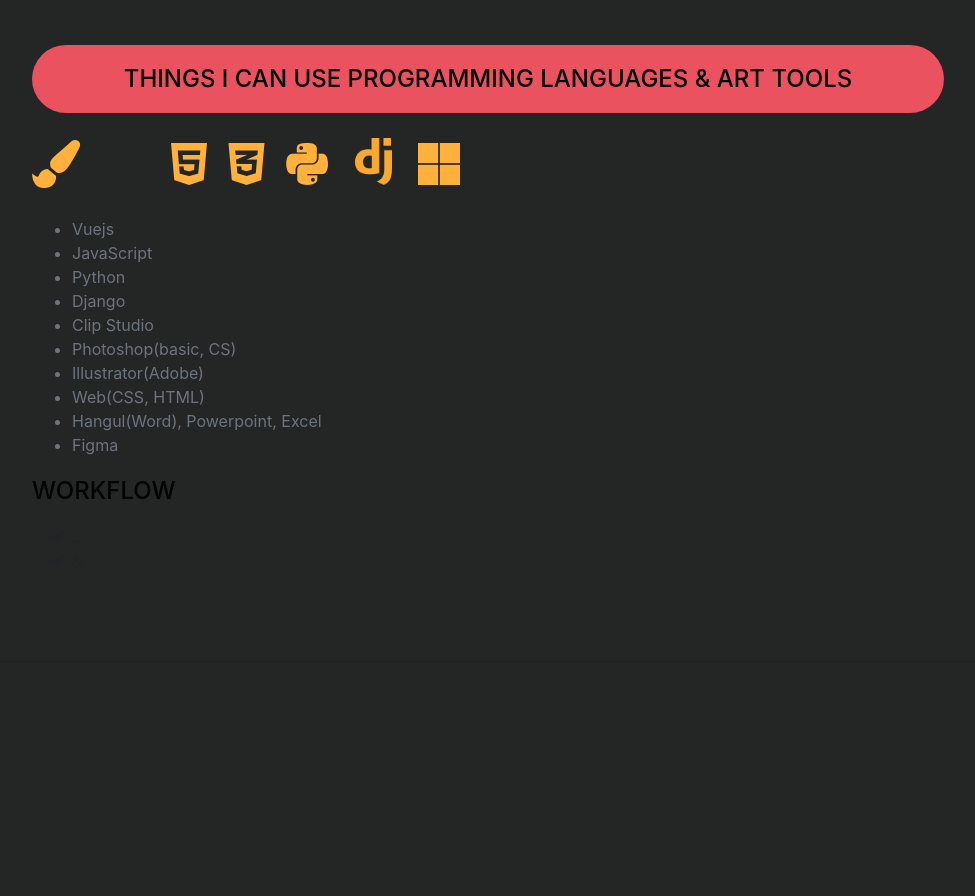
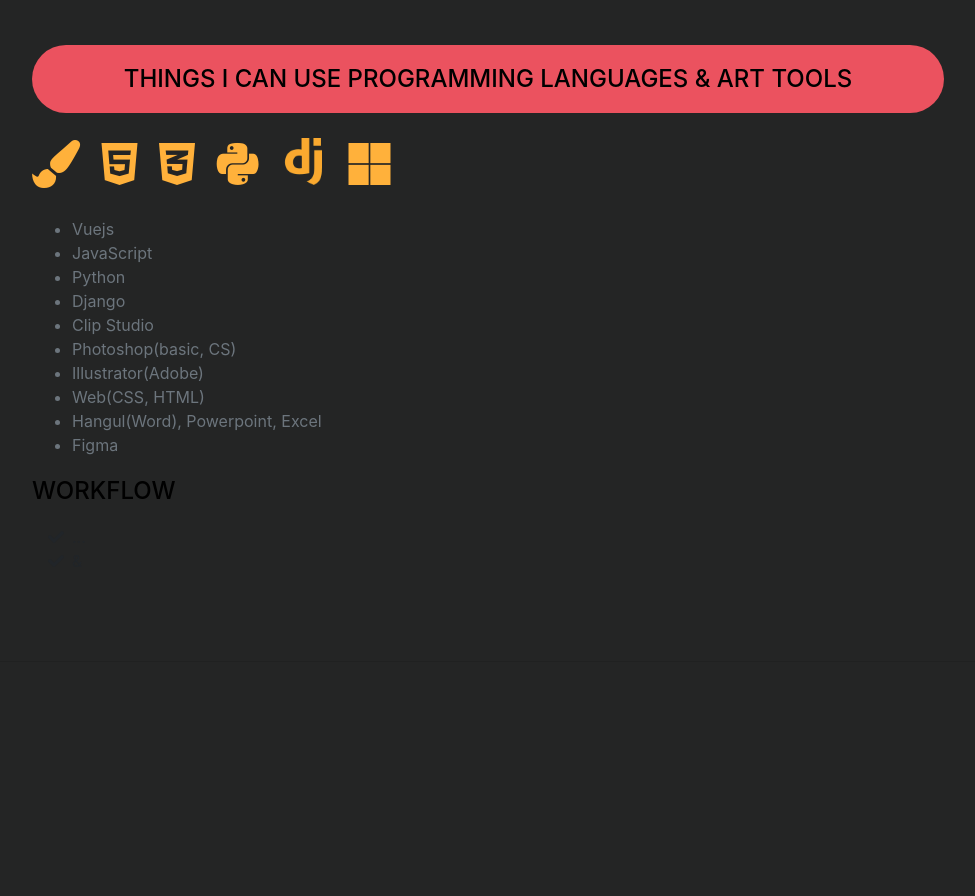
Before and after one commit to seasign10/seasign10.github.io, a website with bundled scripts: page index.html in a window 1280 px wide. Shown: the part 6780-7676 px from the top of the page, without its empty margins (288-1263 px from the left). Built offline with nearby package versions, Linux system fonts and the light colour scheme; a web font is replaced by a local one.

Commit message:
Update index.html

```diff
--- a/index.html
+++ b/index.html
@@ -385,9 +385,6 @@
             <i class="fas fa-paint-brush"></i>
           </li>
           <li class="list-inline-item">
-            <i class="fas fa-adobe"></i>
-          </li>
-          <li class="list-inline-item">
             <i class="fab fa-html5"></i>
           </li>
           <li class="list-inline-item">
```
